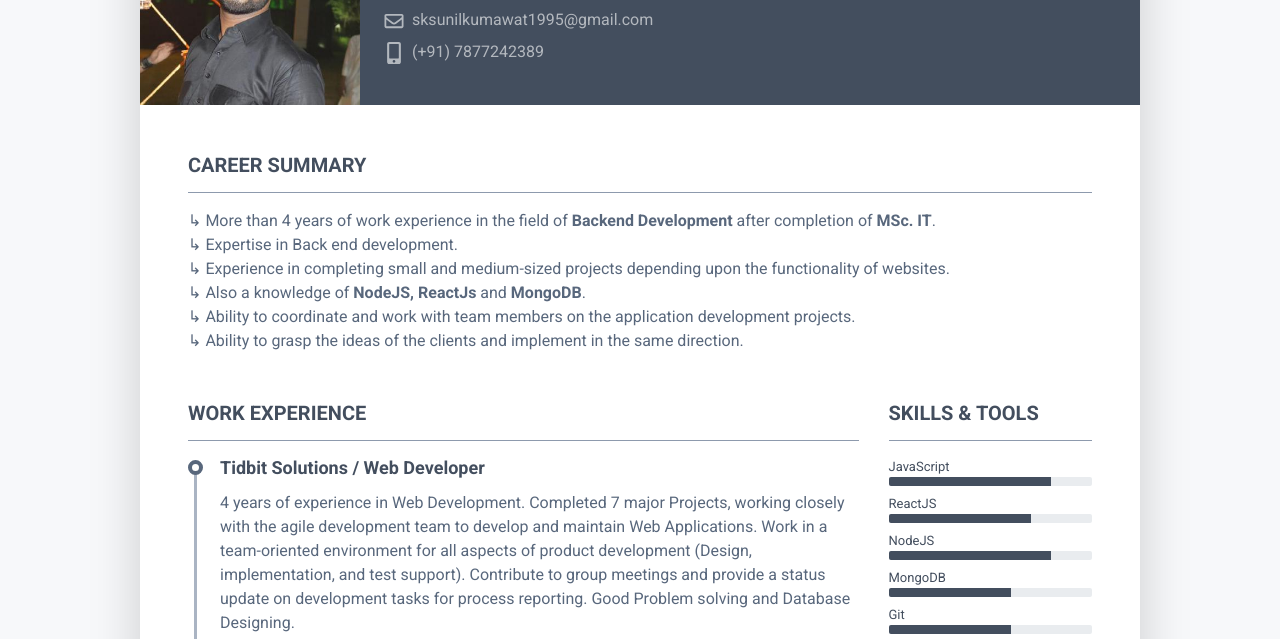
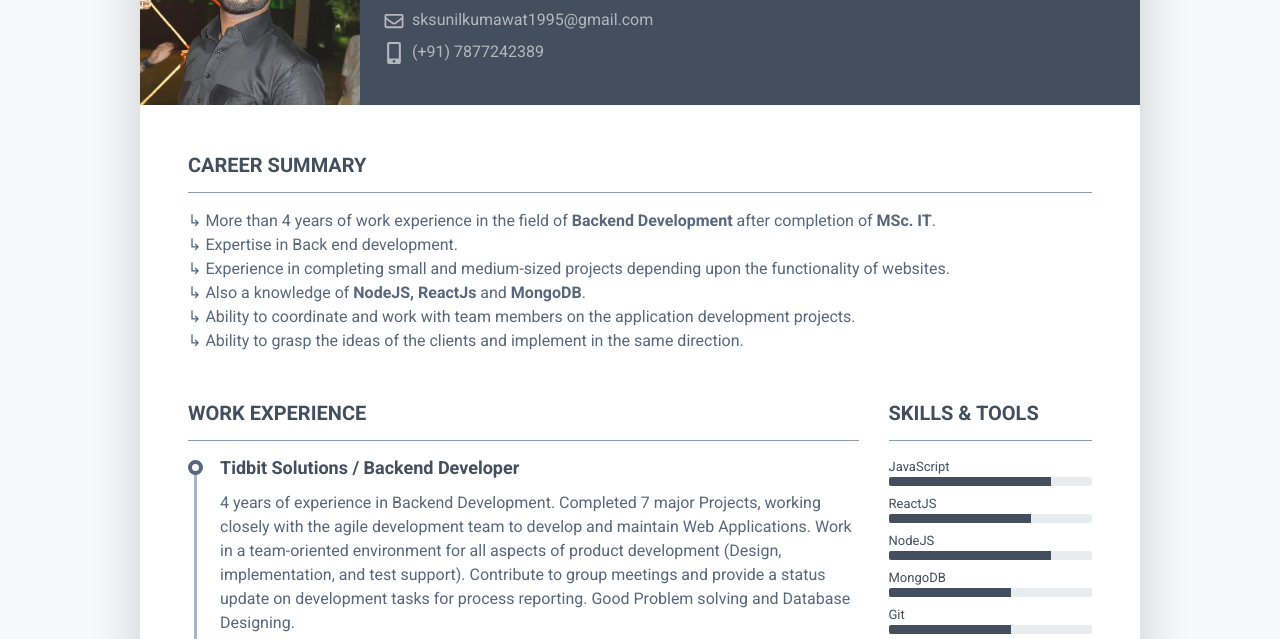
Before and after one commit to sksunil/sksunil.github.io, a plain HTML site: page index.html in a window 1280 px wide. Shown: the part 145-784 px from the top of the page. Drawn offline with Linux system fonts and the light colour scheme.

Commit message:
Backend Developer

```diff
--- a/index.html
+++ b/index.html
@@ -96,14 +96,14 @@
                                         <div class="resume-timeline-item-header mb-2">
                                             <div class="d-flex flex-column flex-md-row">
                                                 <h3 class="resume-position-title font-weight-bold mb-1">Tidbit Solutions
-                                                    / Web Developer</h3>
+                                                    / Backend Developer</h3>
 
                                             </div>
                                             <!--//row-->
                                         </div>
                                         <!--//resume-timeline-item-header-->
                                         <div class="resume-timeline-item-desc">
-                                            <p>4 years of experience in Web Development.
+                                            <p>4 years of experience in Backend Development.
                                                 Completed 7 major Projects, working closely with the agile development
                                                 team to develop and maintain Web Applications.
                                                 Work in a team-oriented environment for all aspects of product
```
